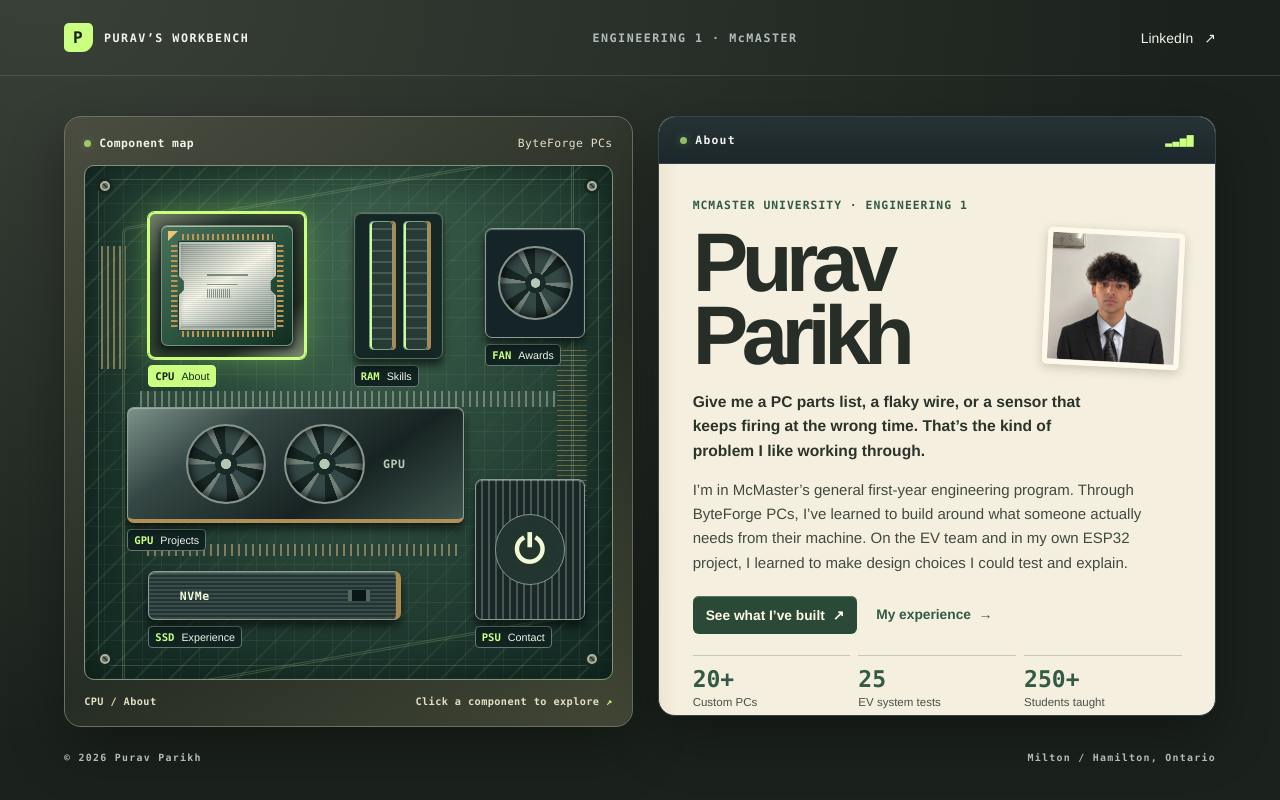
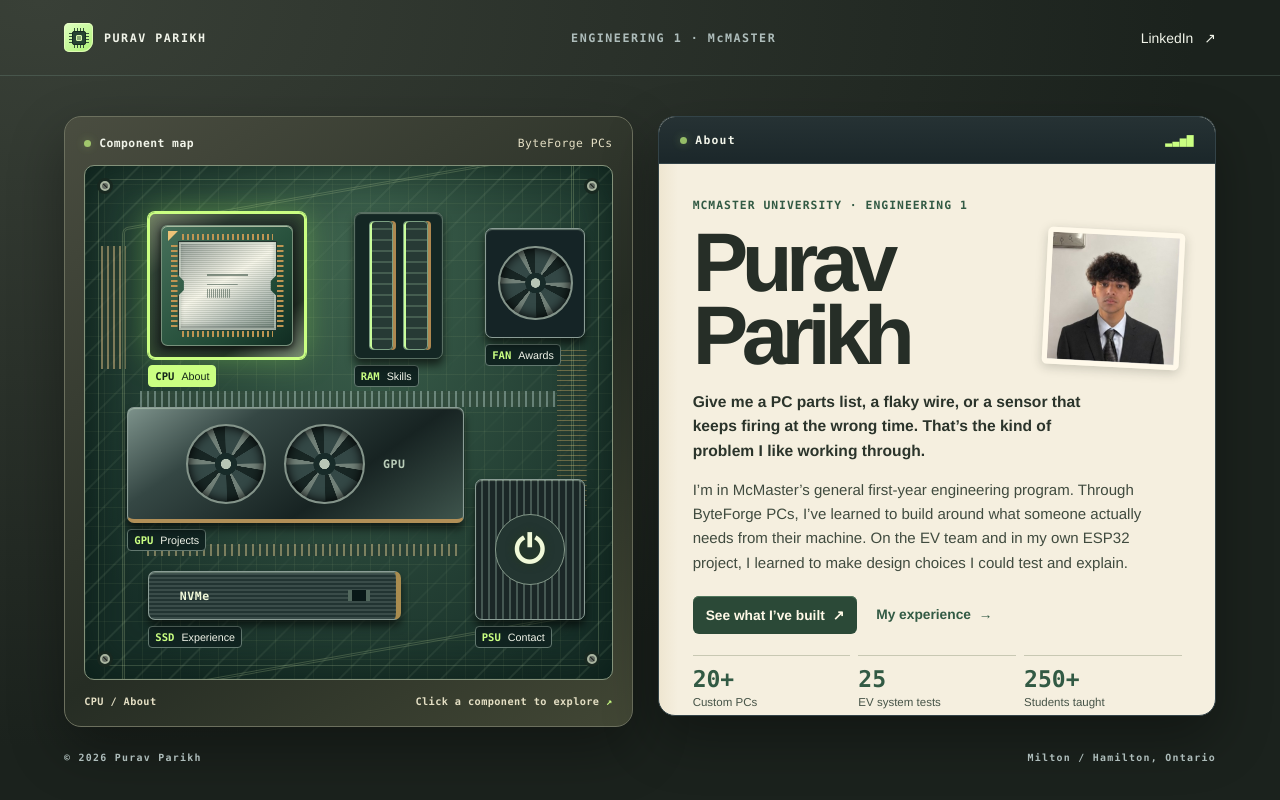
Before and after one commit to puravparikhh-hash/puravparikhh.github.io, a plain HTML site: page index.html in a window 1280 px wide. Drawn offline with Linux system fonts and the light colour scheme.

Commit message:
Enhanced header
Added styles for mark-chip and mark-chip-package in the header. Updated the header to include a styled mark-chip element.

```diff
--- a/index.html
+++ b/index.html
@@ -7,11 +7,41 @@
 <meta name="description" content="Purav Parikh's engineering portfolio. Explore embedded systems projects, custom PCs, EV testing, and community leadership.">
 <title>Purav Parikh | Engineering Portfolio</title>
 <link rel="stylesheet" href="style.css">
+<style>
+  .mark-chip {
+    background: linear-gradient(145deg, #e0ffc2, #adf275);
+    box-shadow: inset 0 0 0 1px #f4ffcf9c;
+  }
+  .mark-chip-package {
+    position: relative;
+    width: 20px;
+    height: 20px;
+    background:
+      repeating-linear-gradient(90deg, #36533b 0 1px, transparent 1px 3px) center top / 10px 4px no-repeat,
+      repeating-linear-gradient(90deg, #36533b 0 1px, transparent 1px 3px) center bottom / 10px 4px no-repeat,
+      repeating-linear-gradient(0deg, #36533b 0 1px, transparent 1px 3px) left center / 4px 10px no-repeat,
+      repeating-linear-gradient(0deg, #36533b 0 1px, transparent 1px 3px) right center / 4px 10px no-repeat;
+  }
+  .mark-chip-package::before,
+  .mark-chip-package::after { content: ""; position: absolute; }
+  .mark-chip-package::before {
+    inset: 3px;
+    border: 1px solid #172b22;
+    border-radius: 2px;
+    background: #274432;
+  }
+  .mark-chip-package::after {
+    inset: 7px;
+    border: 1px solid #d8f6ab;
+    border-radius: 1px;
+    background: #88aa73;
+  }
+</style>
 <script src="app.js" defer></script>
 </head>
 <body>
 <header class="topbar">
-  <a href="#about" class="wordmark" aria-label="Purav Parikh, profile"><span class="mark" aria-hidden="true">P</span> PURAV’S WORKBENCH</a>
+  <a href="#about" class="wordmark" aria-label="Purav Parikh, profile"><span class="mark mark-chip" aria-hidden="true"><span class="mark-chip-package"></span></span> PURAV PARIKH</a>
   <span class="top-title">ENGINEERING 1 · McMASTER</span>
   <a class="linkedin" href="https://www.linkedin.com/in/puravpar/" target="_blank" rel="noopener noreferrer">LinkedIn <span aria-hidden="true">↗</span></a>
 </header>
```
